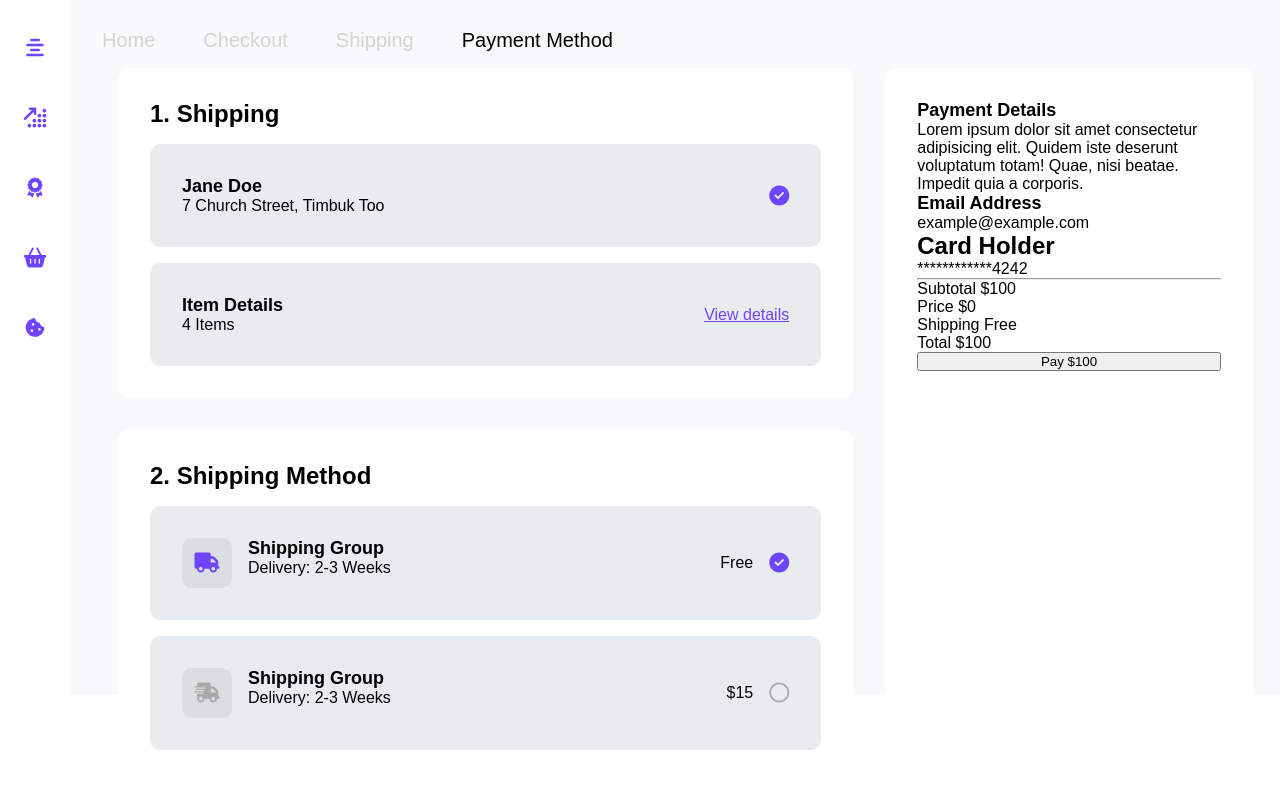
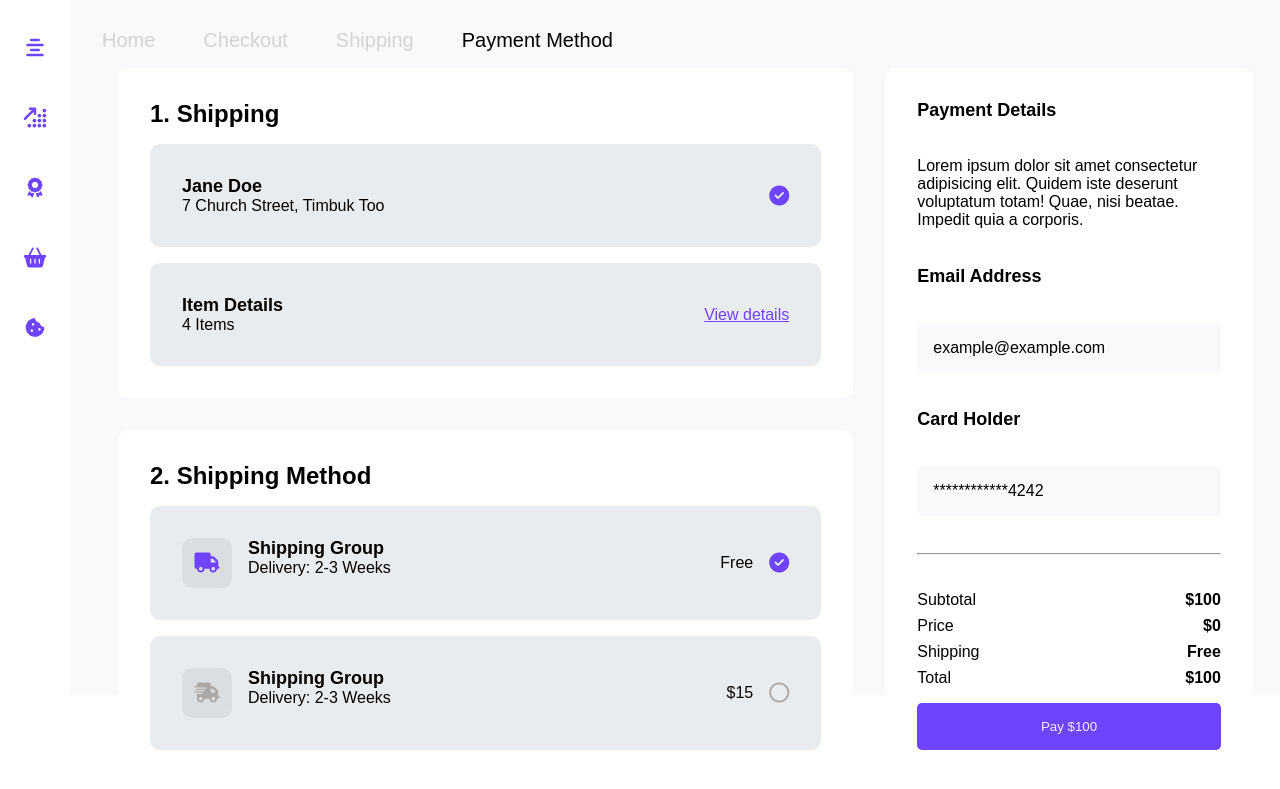
Before and after one commit to stephscode/css-practise-projects, a plain HTML site: page index.html in a window 1280 px wide. Shown: the part 105-894 px from the top of the page. Drawn offline with Linux system fonts and the light colour scheme.

Commit message:
styled payment column

```diff
--- a/index.html
+++ b/index.html
@@ -159,44 +159,45 @@
             </div>
 
             <div class="payment-col">
+                <div class="pay-info-container">
                     <h4>Payment Details</h4>
-                <p>Lorem ipsum dolor sit amet consectetur adipisicing elit. Quidem iste deserunt voluptatum totam! Quae,
+                    <p>Lorem ipsum dolor sit amet consectetur adipisicing elit. Quidem iste deserunt voluptatum totam!
+                        Quae,
                         nisi beatae. Impedit quia a corporis.</p>
 
                     <h4>Email Address</h4>
-                <div class="email-input">
+                    <div class="input-box">
                         <span>example@example.com</span>
                     </div>
 
-                <h2>Card Holder</h2>
-                <div class="card-input">************4242</div>
+                    <h4>Card Holder</h4>
+                    <div class="input-box">************4242</div>
 
                     <hr>
 
+                    <div class="price-summary-container">
                         <div class="price-summary subtotal">
                             <span>Subtotal</span>
                             <span class="bold">$100</span>
-
                         </div>
-
                         <div class="price-summary price">
                             <span>Price</span>
                             <span class="bold">$0</span>
-
-
                         </div>
                         <div class="price-summary shipping">
                             <span>Shipping</span>
                             <span class="bold">Free</span>
                         </div>
-
                         <div class="price-summary total">
                             <span>Total</span>
                             <span class="bold">$100</span>
-
+                        </div>
+                    </div>
                 </div>
 
+                <div class="btn-container">
                     <button class="pay-button">Pay $100</button>
+                </div>
 
 
             </div>
--- a/styles.css
+++ b/styles.css
@@ -13,7 +13,8 @@
 
 }
 
-span {
+span,
+p {
     font-size: 16px;
     color: black;
     font-weight: 300;
@@ -253,6 +254,10 @@ i {
     gap: 1rem;
 }
 
+i.inactive {
+    color: darkgrey;
+}
+
 
 
 /* PAYMENT COLUMN STYLES */
@@ -265,8 +270,46 @@ i {
 
     display: flex;
     flex-direction: column;
+    gap: 1rem;
+    justify-content: space-between;
 }
 
-i.inactive {
-    color: darkgrey;
+.pay-info-container {
+    display: flex;
+    flex-direction: column;
+    justify-content: space-between;
+    flex-grow: 9;
+
 }
+
+.input-box {
+    padding: 1rem;
+    background-color: var(--light-grey);
+    border-radius: 5px;
+
+}
+
+.price-summary-container {
+    display: flex;
+    flex-direction: column;
+    gap: 0.5rem;
+}
+
+.price-summary {
+    display: flex;
+    justify-content: space-between;
+}
+
+.bold {
+    font-weight: bolder;
+}
+
+.pay-button {
+    width: 100%;
+    padding: 1rem;
+    background-color: var(--primary);
+    color: var(--secondary);
+    border: none;
+    border-radius: 5px;
+    flex-grow: 1;
+}
```
Lines whose indentation alone changed are shown as unchanged.
